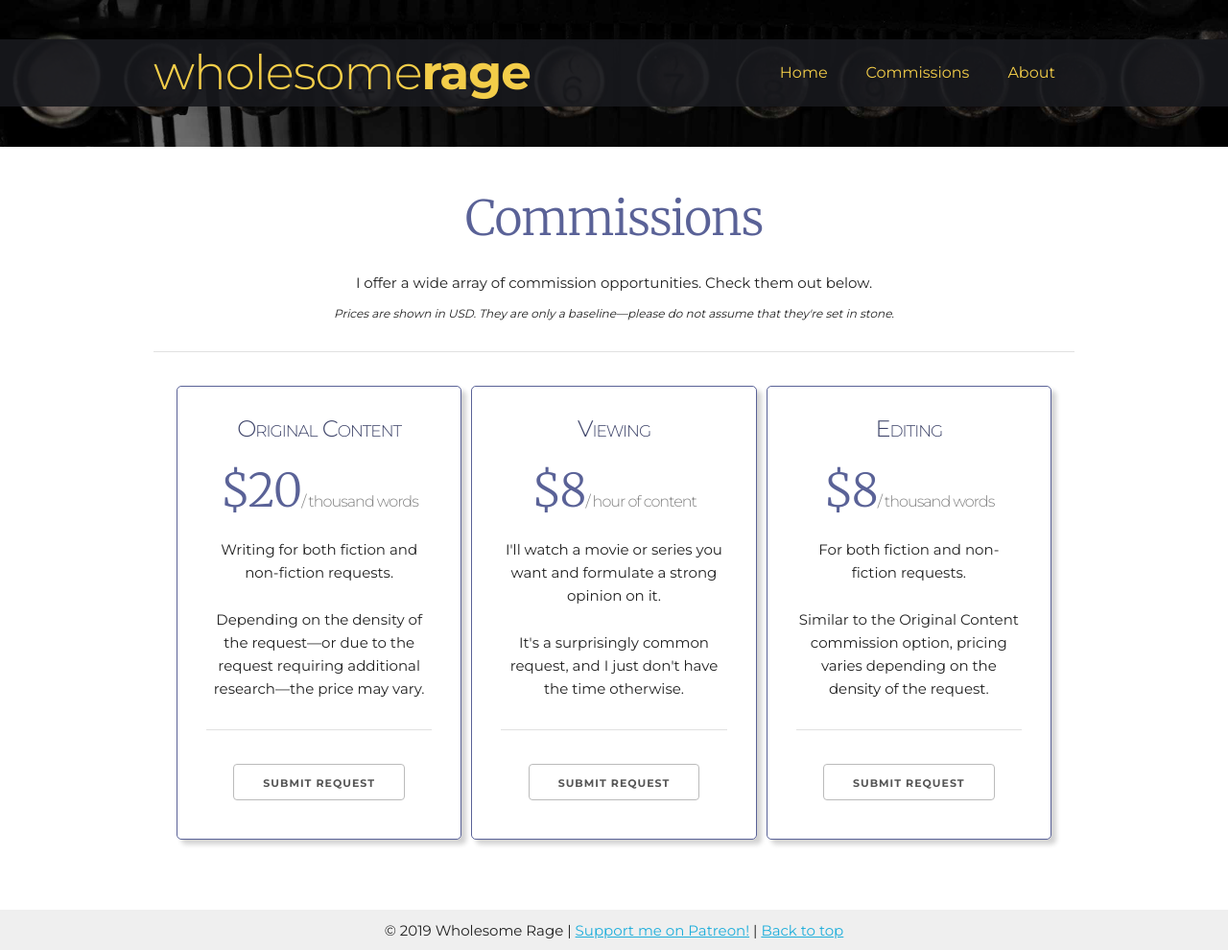
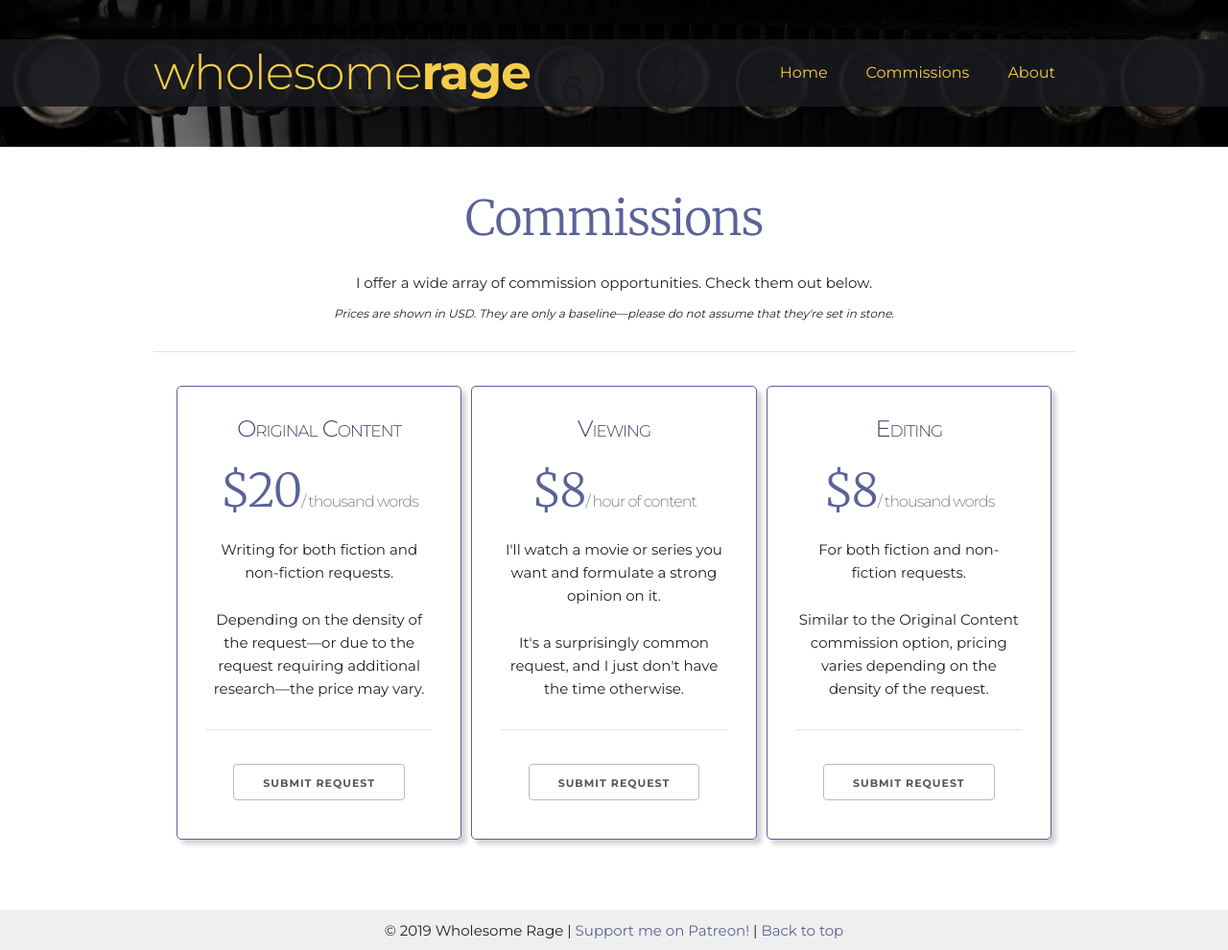
Before and after one commit to WholesomeRage/WholesomeRage.github.io, a Jekyll site: the page built from commissions.md, in a window 1280 px wide. Shown: the whole page at 96% size. Built offline with Jekyll 4.4.1, drawn with Linux system fonts in a browser that asks for light colours; nearby versions of some CDN libraries.

Commit message:
Update main.scss

```diff
--- a/_sass/main.scss
+++ b/_sass/main.scss
@@ -525,6 +525,7 @@
         border-radius: 5px;
         text-align: center;
         padding: 3rem;
+        min-height: 30rem;
 
         div.card-content {
             position: relative;
@@ -582,4 +583,13 @@
     padding-top: 10px;
     padding-bottom: -5px;
     margin-top: 4.5rem;
+
+    a {
+        text-decoration: none;
+        color: #5A6297;
+    }
+
+    a:hover {
+        color: #DAAF1A;
+    }
 }
```
